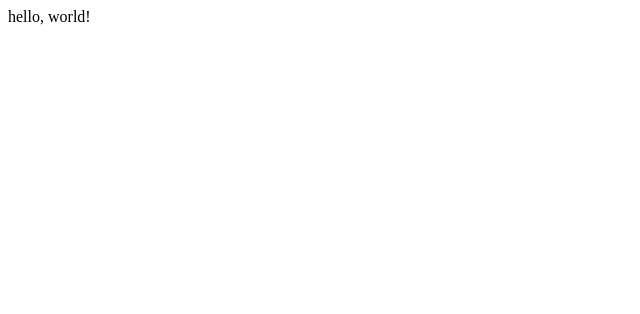
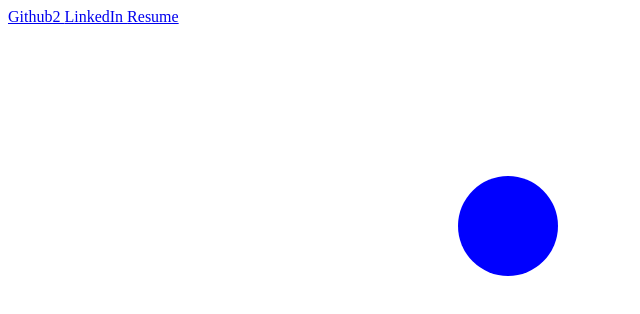
Before and after one commit to daveyproctor/personal_website, a plain HTML site: page index.html in a window 1280 px wide. Shown: the whole page, without its empty margins (0-640 px from the left). Drawn offline with nearby package versions, Linux system fonts and the light colour scheme.

Commit message:
added some links and a circle

```diff
--- a/index.html
+++ b/index.html
@@ -1 +1,27 @@
-hello, world!
+<!DOCTYPE html>
+<html>
+    <head>
+        <script src="https://d3js.org/d3.v4.min.js"></script>
+    </head>
+    <body>
+        <a href="https://github.com/daveyproctor"> Github2 </a>
+        <a href="https://linkedin.com/in/daveyproctor"> LinkedIn </a>
+        <a href="resume.pdf"> Resume </a>
+        <svg id="svg" style="width:100%;height:800px"/>
+    </body>
+    <script>
+
+        var svg = d3.select('#svg');
+
+        var rect = svg.append('circle')
+           .attr('cx', 200)
+           .attr('cy', 200)
+           .attr('r', 50)
+           .style('fill', 'blue');
+
+        rect.transition()
+            .duration(1000)
+            .attr('cx', 500);
+
+    </script>
+</html>
```
Also changed, not shown: personal_website/README.md (deleted).
